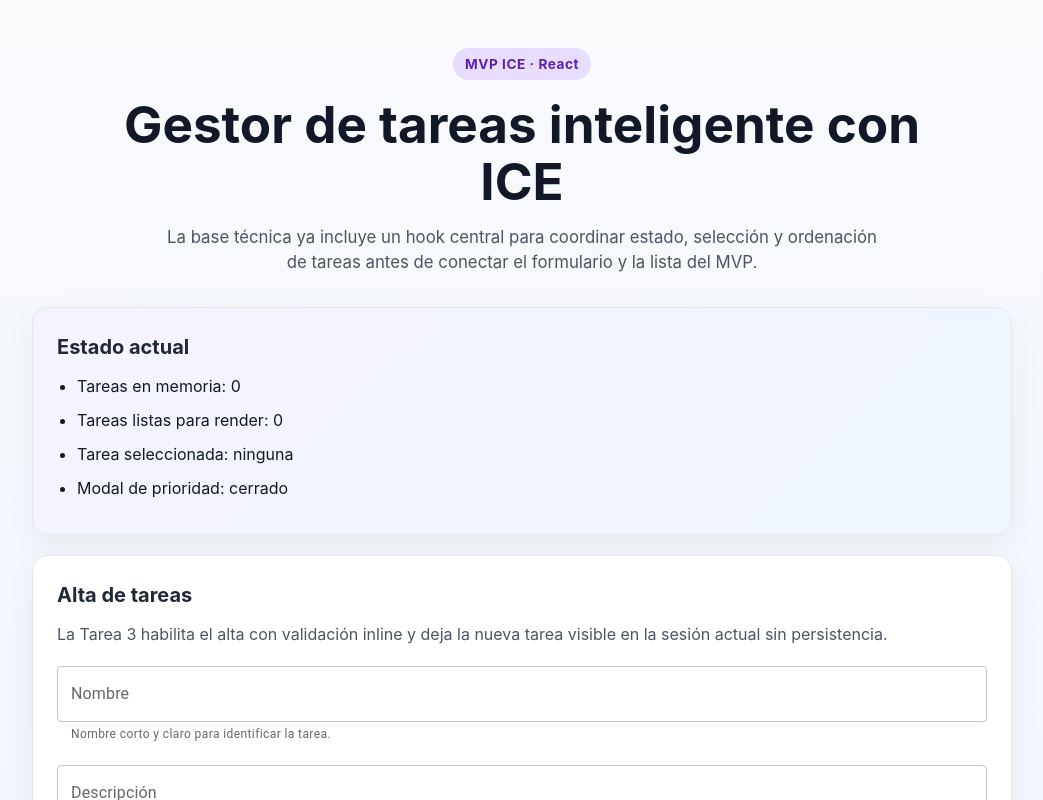
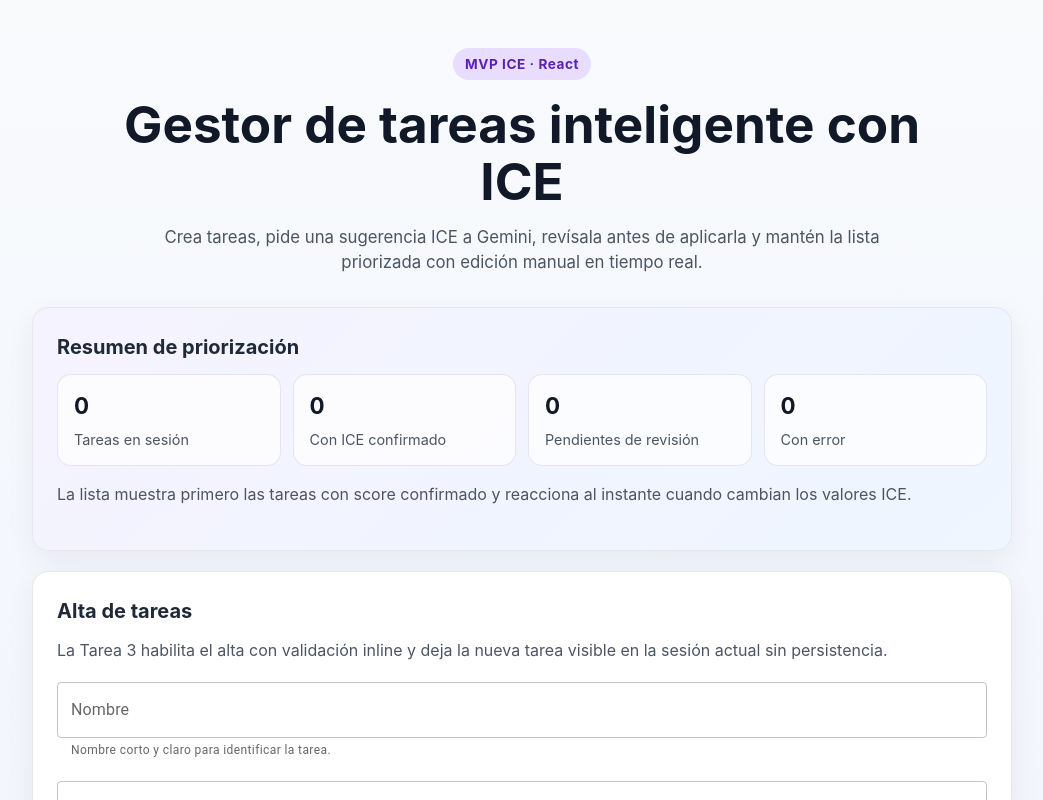
Before and after one commit to jorgeSV/curso_ia, a React (Vite) app in the folder ice-task-manager/: page / in a window 1280 px wide. Shown: the top 800 px of the page, without its empty margins (118-1161 px from the left). Built offline with nearby package versions, Linux system fonts and the light colour scheme.

Commit message:
feat(tasks): polish prioritization mvp flow

```diff
--- a/ice-task-manager/src/App.css
+++ b/ice-task-manager/src/App.css
@@ -50,8 +50,38 @@
   color: #4b5563;
 }
 
+.summary-copy {
+  margin-top: 16px;
+}
+
 .panel-accent {
   background: linear-gradient(135deg, #f5f3ff 0%, #eef6ff 100%);
+}
+
+.summary-grid {
+  display: grid;
+  grid-template-columns: repeat(auto-fit, minmax(150px, 1fr));
+  gap: 12px;
+}
+
+.summary-item {
+  padding: 14px 16px;
+  border: 1px solid rgba(91, 33, 182, 0.12);
+  border-radius: 14px;
+  background: rgba(255, 255, 255, 0.72);
+}
+
+.summary-item strong {
+  display: block;
+  font-size: 1.4rem;
+  color: #111827;
+}
+
+.summary-item span {
+  display: block;
+  margin-top: 6px;
+  color: #4b5563;
+  font-size: 0.9rem;
 }
 
 .checklist {
--- a/ice-task-manager/src/App.tsx
+++ b/ice-task-manager/src/App.tsx
@@ -27,6 +27,14 @@ function App() {
     updateTaskIceValues,
   } = useTasks();
 
+  const confirmedTasks = tasks.filter(
+    (task) => typeof task.iceScore === "number",
+  );
+  const pendingReviewTasks = tasks.filter(
+    (task) => task.status === "ready" && Boolean(task.suggestion),
+  );
+  const failedTasks = tasks.filter((task) => task.status === "error");
+
   const handleCreateTask = ({
     description,
     name,
@@ -48,21 +56,37 @@ function App() {
         <span className="badge">MVP ICE · React</span>
         <h1>Gestor de tareas inteligente con ICE</h1>
         <p className="lead">
-          La base técnica ya incluye un hook central para coordinar estado,
-          selección y ordenación de tareas antes de conectar el formulario y la
-          lista del MVP.
+          Crea tareas, pide una sugerencia ICE a Gemini, revísala antes de
+          aplicarla y mantén la lista priorizada con edición manual en tiempo
+          real.
         </p>
       </header>
 
       <main className="content-grid">
         <section className="panel panel-accent">
-          <h2>Estado actual</h2>
-          <ul className="checklist">
-            <li>{`Tareas en memoria: ${tasks.length}`}</li>
-            <li>{`Tareas listas para render: ${sortedTasks.length}`}</li>
-            <li>{`Tarea seleccionada: ${selectedTaskId ?? "ninguna"}`}</li>
-            <li>{`Modal de prioridad: ${isPriorityModalOpen ? "abierto" : "cerrado"}`}</li>
-          </ul>
+          <h2>Resumen de priorización</h2>
+          <div className="summary-grid">
+            <div className="summary-item">
+              <strong>{tasks.length}</strong>
+              <span>Tareas en sesión</span>
+            </div>
+            <div className="summary-item">
+              <strong>{confirmedTasks.length}</strong>
+              <span>Con ICE confirmado</span>
+            </div>
+            <div className="summary-item">
+              <strong>{pendingReviewTasks.length}</strong>
+              <span>Pendientes de revisión</span>
+            </div>
+            <div className="summary-item">
+              <strong>{failedTasks.length}</strong>
+              <span>Con error</span>
+            </div>
+          </div>
+          <p className="panel-copy summary-copy">
+            La lista muestra primero las tareas con score confirmado y reacciona
+            al instante cuando cambian los valores ICE.
+          </p>
         </section>
 
         <section className="panel">
@@ -76,6 +100,11 @@ function App() {
 
         <section className="panel">
           <h2>Tareas de la sesión</h2>
+          <p className="panel-copy">
+            Selecciona una tarea para revisarla. Si confirmas una sugerencia o
+            ajustas sus campos manualmente, la prioridad se recalcula y la lista
+            se reordena automáticamente.
+          </p>
           <TaskList
             tasks={sortedTasks}
             selectedTaskId={selectedTaskId}
--- a/ice-task-manager/src/components/TaskCard/TaskCard.tsx
+++ b/ice-task-manager/src/components/TaskCard/TaskCard.tsx
@@ -34,7 +34,11 @@ export default function TaskCard({
       <CardActionArea onClick={() => onSelect(task.id)}>
         <CardContent>
           <Stack spacing={2}>
-            <TaskCardHeader name={task.name} status={task.status} />
+            <TaskCardHeader
+              name={task.name}
+              status={task.status}
+              iceScore={task.iceScore}
+            />
 
             <Typography variant="body1" color="text.secondary">
               {task.description}
--- a/ice-task-manager/src/components/TaskCardHeader/TaskCardHeader.tsx
+++ b/ice-task-manager/src/components/TaskCardHeader/TaskCardHeader.tsx
@@ -7,13 +7,14 @@ import type { TaskStatus } from "../../types/task";
 type Props = {
   name: string;
   status: TaskStatus;
+  iceScore?: number;
 };
 
 const statusLabel: Record<TaskStatus, string> = {
   idle: "Pendiente",
   loading: "Calculando",
-  ready: "Lista",
-  done: "Hecha",
+  ready: "Por revisar",
+  done: "Priorizada",
   error: "Error",
 };
 
@@ -28,7 +29,7 @@ const statusColor: Record<
   error: "error",
 };
 
-export default function TaskCardHeader({ name, status }: Props) {
+export default function TaskCardHeader({ name, status, iceScore }: Props) {
   return (
     <Stack
       direction={{ xs: "column", sm: "row" }}
@@ -42,11 +43,17 @@ export default function TaskCardHeader({ name, status }: Props) {
         {name}
       </Typography>
 
-      <Chip
-        color={statusColor[status]}
-        label={statusLabel[status]}
-        size="small"
-      />
+      <Stack direction="row" spacing={1} sx={{ flexWrap: "wrap" }}>
+        {typeof iceScore === "number" ? (
+          <Chip color="primary" label={`ICE ${iceScore}`} size="small" />
+        ) : null}
+
+        <Chip
+          color={statusColor[status]}
+          label={statusLabel[status]}
+          size="small"
+        />
+      </Stack>
     </Stack>
   );
 }
--- a/ice-task-manager/src/components/TaskList/TaskList.tsx
+++ b/ice-task-manager/src/components/TaskList/TaskList.tsx
@@ -38,6 +38,11 @@ export default function TaskList({
 
   return (
     <Stack spacing={1.5}>
+      <Alert severity="info">
+        Las tareas con ICE confirmado aparecen primero y se ordenan de mayor a
+        menor puntuación.
+      </Alert>
+
       {tasks.map((task) => (
         <TaskCard
           key={task.id}
@@ -70,7 +75,7 @@ export default function TaskList({
                 : task.status === "ready" && task.suggestion
                   ? "Revisar sugerencia"
                   : task.iceScore !== undefined
-                    ? "Recalcular ICE"
+                    ? "Actualizar sugerencia"
                     : "Calcular ICE"}
             </Button>
 
@@ -102,9 +107,7 @@ export default function TaskList({
                 </Typography>
 
                 {task.reason ? (
-                  <Typography variant="body2" color="text.secondary">
-                    {task.reason}
-                  </Typography>
+                  <Alert severity="success">{`Justificación IA: ${task.reason}`}</Alert>
                 ) : null}
               </Stack>
             ) : null}
```
